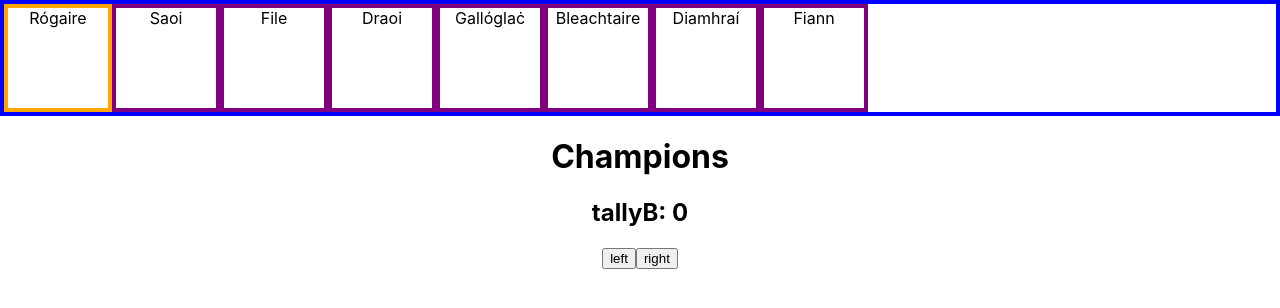
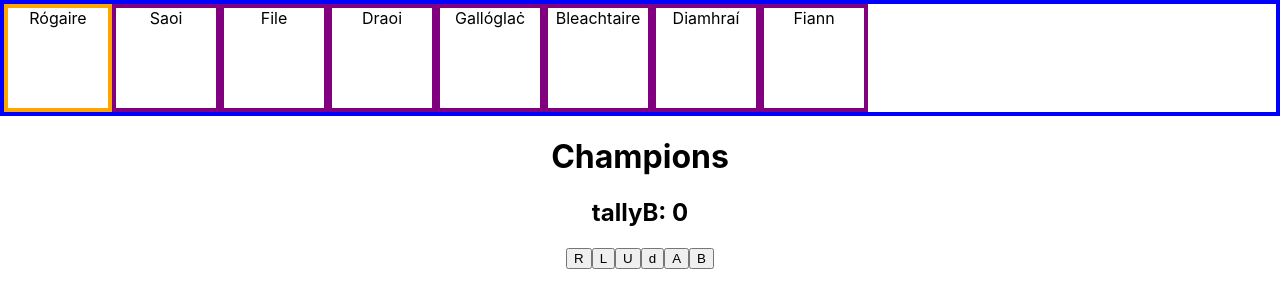
Before and after one commit to Macribo/banba3, a React (Create React App) app: page /champions in a window 1280 px wide. Shown: the top 308 px of the page. Built offline with nearby package versions, Linux system fonts and the light colour scheme.

Commit message:
Replace ui component with separate buttons in the ui folder. Now it should be easier to program route specific behavious for ui buttons, just by passing them different props. Working in champions.jsx.  Next test same buttons different props in counties.jsx.

```diff
--- a/src/components/main-view/main-view.jsx
+++ b/src/components/main-view/main-view.jsx
@@ -2,9 +2,14 @@ import React from 'react';
 import {Champions} from '../champions/champions'
 import {Provinces} from '../provinces/provinces'
 import {Counties} from '../counties/counties'
-import {UI} from '../ui/ui'
-
-import { BrowserRouter as Router, Route, } from "react-router-dom";
+// import {UI} from '../ui/ui'
+import {BtnA} from '../ui/btn-a'
+import {BtnB} from '../ui/btn-b'
+import {BtnU} from '../ui/btn-u'
+import {BtnL} from '../ui/btn-l'
+import {BtnR} from '../ui/btn-r'
+import {BtnD} from '../ui/btn-d'
+import { BrowserRouter as Router, Route, } from "react-router-dom"
 
 export default class MainView extends React.Component {
 
@@ -71,19 +76,7 @@ export default class MainView extends React.Component {
 						<h2>tallyB: {this.state.tallyB}</h2>
 						<h2>tallyX: {this.state.tallyX}</h2>
 						<h2>tallyY: {this.state.tallyY}</h2>
-
-						<UI incTallyA = {this.incTallyA}
-						incTallyB = {this.decTallyB}
-						incTallyX = {this.decTallyX}
-						incTallyY = {this.decTallyY}
-						decTallyA = {this.decTallyA}
-						decTallyB = {this.decTallyB}
-						decTallyX = {this.decTallyX}
-						decTallyY = {this.decTallyY}
-
-
-						/>
-					</>
+						</>
 
 					</Route>
 
@@ -91,17 +84,12 @@ export default class MainView extends React.Component {
 					<>
 						<Champions tallyB={this.state.tallyB}/>
 
-						<UI incTallyA = {this.incTallyA}
-						decTallyA = {this.decTallyA}
-						incTallyB = {this.incTallyB}
-						decTallyB = {this.decTallyB}
-						incTallyX = {this.incTallyX}
-						decTallyX = {this.decTallyX}
-						incTallyY = {this.incTallyY}
-						decTallyY = {this.decTallyY}
-
-
-						/>
+					<BtnR onClick = {this.incTallyB }/>
+					<BtnL onClick = {this.decTallyB }/>
+					<BtnU onClick = {this.incTallyB }/>
+					<BtnD onClick = {this.decTallyB }/>
+					<BtnA />
+					<BtnB />
 					</></Route>
 
 
--- /dev/null
+++ b/src/components/ui/btn-a.jsx
@@ -0,0 +1,18 @@
+import React from 'react';
+
+export class BtnA extends React.Component {
+
+	constructor() {
+		super();
+		this.state = {
+
+		}
+	}
+	render() {
+
+		return (
+				<button onClick={this.props.onClick}>A</button>
+		)
+	}
+
+}
--- /dev/null
+++ b/src/components/ui/btn-b.jsx
@@ -0,0 +1,18 @@
+import React from 'react';
+
+export class BtnB extends React.Component {
+
+	constructor() {
+		super();
+		this.state = {
+
+		}
+	}
+	render() {
+
+		return (
+				<button onClick={this.props.onClick}>B</button>
+		)
+	}
+
+}
--- /dev/null
+++ b/src/components/ui/btn-d.jsx
@@ -0,0 +1,18 @@
+import React from 'react';
+
+export class BtnD extends React.Component {
+
+	constructor() {
+		super();
+		this.state = {
+
+		}
+	}
+	render() {
+
+		return (
+				<button onClick={this.props.onClick}>d</button>
+		)
+	}
+
+}
--- /dev/null
+++ b/src/components/ui/btn-l.jsx
@@ -0,0 +1,18 @@
+import React from 'react';
+
+export class BtnL extends React.Component {
+
+	constructor() {
+		super();
+		this.state = {
+
+		}
+	}
+	render() {
+
+		return (
+				<button onClick={this.props.onClick}>L</button>
+		)
+	}
+
+}
--- /dev/null
+++ b/src/components/ui/btn-r.jsx
@@ -0,0 +1,18 @@
+import React from 'react';
+
+export class BtnR extends React.Component {
+
+	constructor() {
+		super();
+		this.state = {
+
+		}
+	}
+	render() {
+
+		return (
+				<button onClick={this.props.onClick}>R</button>
+		)
+	}
+
+}
--- /dev/null
+++ b/src/components/ui/btn-u.jsx
@@ -0,0 +1,18 @@
+import React from 'react';
+
+export class BtnU extends React.Component {
+
+	constructor() {
+		super();
+		this.state = {
+
+		}
+	}
+	render() {
+
+		return (
+				<button onClick={this.props.onClick}>U</button>
+		)
+	}
+
+}
--- a/src/components/ui/ui.jsx
+++ b/src/components/ui/ui.jsx
@@ -1,4 +1,10 @@
 import React from 'react';
+import {BtnA} from './btn-a';
+// import BtnB from './btn-b';
+// import BtnU from './btn-u';
+// import BtnD from './btn-d';
+// import BtnL from './btn-l';
+// import BtnR from './btn-r';
 
 export class UI extends React.Component {
 
@@ -9,20 +15,68 @@ export class UI extends React.Component {
 		}
 	}
 	render() {
-		let incTallyA = this.props.incTallyA;
-		let decTallyA = this.props.decTallyA;
-		let incTallyB = this.props.incTallyB;
-		let decTallyB = this.props.decTallyB;
-		let incTallyX = this.props.incTallyA;
-		let decTallyX = this.props.decTallyA;
-		let incTallyY = this.props.incTallyY;
-		let decTallyY = this.props.decTallyY;
+
 		return (
 			<>
-				<button id="dir-left" onClick={decTallyB}>left</button>
-				<button id="dir-right" onClick={incTallyB}>right</button>
+				<BtnA onClick={this.props.onClick}/>
+				{/* <BtnB />
+				<BtnR />
+				<BtnL />
+				<BtnU />
+				<BtnD />
+
+
+		 */}
 			</>
 		)
 	}
 
 }
+
+
+
+
+
+
+
+
+
+
+
+
+
+
+
+// import React from 'react';
+
+// export class UI extends React.Component {
+
+// 	constructor() {
+// 		super();
+// 		this.state = {
+
+// 		}
+// 	}
+// 	render() {
+// 		let incTallyA = this.props.incTallyA;
+// 		let decTallyA = this.props.decTallyA;
+// 		let incTallyB = this.props.incTallyB;
+// 		let decTallyB = this.props.decTallyB;
+// 		let incTallyX = this.props.incTallyA;
+// 		let decTallyX = this.props.decTallyA;
+// 		let incTallyY = this.props.incTallyY;
+// 		let decTallyY = this.props.decTallyY;
+// 		return (
+// 			<>
+// 				<button id="dir-left" onClick={this.props.odecTallyB}>left</button>
+// 				<button id="dir-right" onClick={incTallyB}>right</button>
+
+
+// 				<button id="dir-up" onClick={incTallyB}>up</button>
+// 				<button id="dir-down" onClick={decTallyB}>down</button>
+
+// 			</>
+// 		)
+// 	}
+
+// }
```
